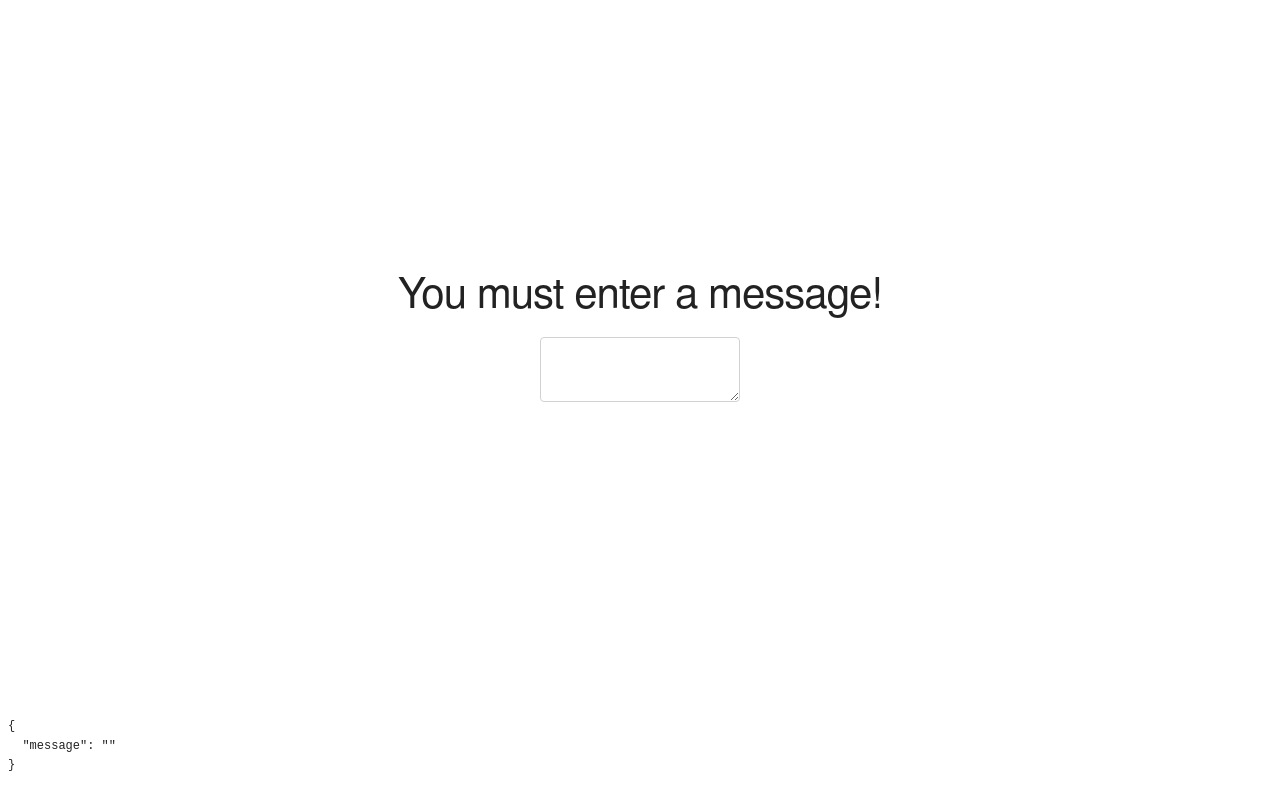
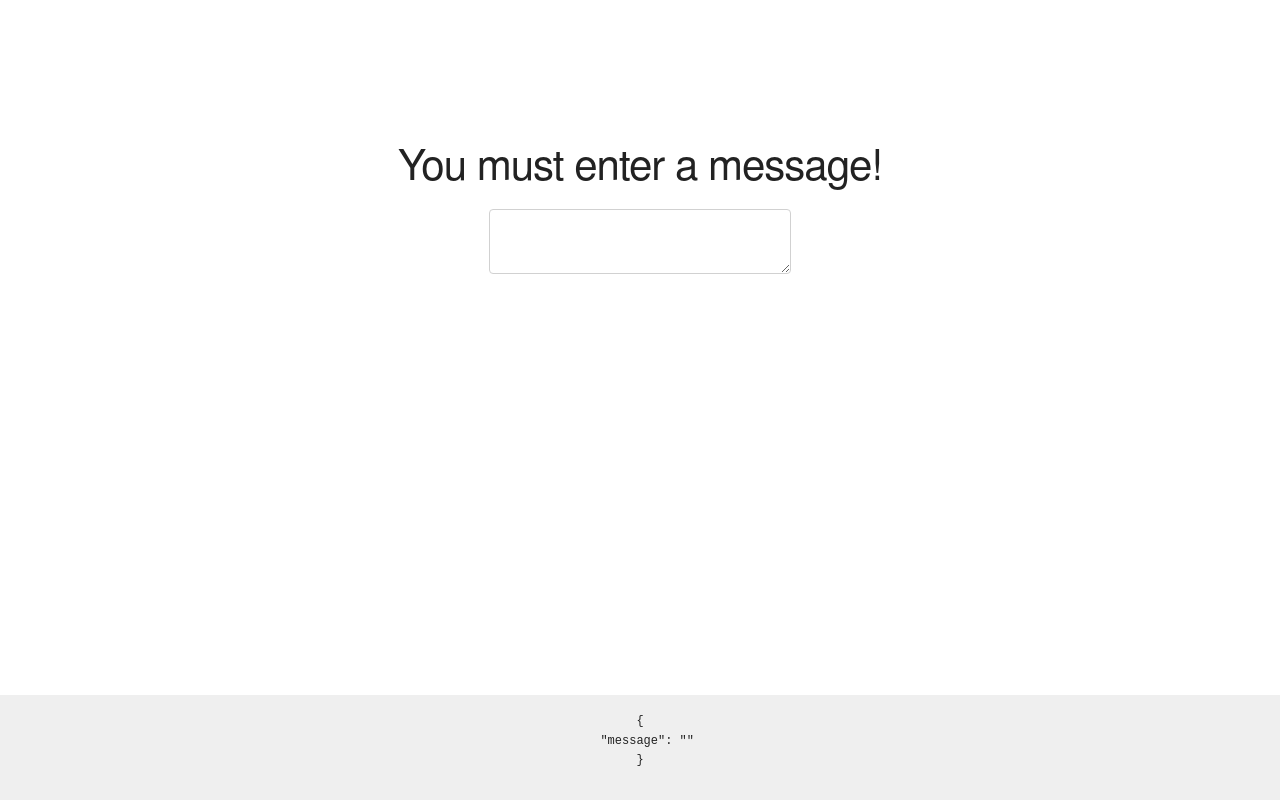
Before and after one commit to npmcdn-to-unpkg-bot/vuejs-training, a plain HTML site: page index.html in a window 1280 px wide. Drawn offline with nearby package versions, Linux system fonts and the light colour scheme.

Commit message:
Vue show with Skeleton

```diff
--- a/index.html
+++ b/index.html
@@ -11,11 +11,13 @@
 <body>
 
 <style type="text/css">
-  body { padding: 20% 0; }
+  body { padding: 10%; }
   h2 { text-align: center; }
   pre { font-size: 12px }
-  .input { width: 200px }
-  .footer { bottom: 0; position: absolute; }
+  @media screen and (min-width: 480px) { .input { width: 30%;} }
+
+  .footer { position: absolute; right: 0; bottom: 0; left: 0;
+    padding: 0.5rem; background-color: #efefef; text-align: center; }
 </style>
 
     <div id="app">
```
